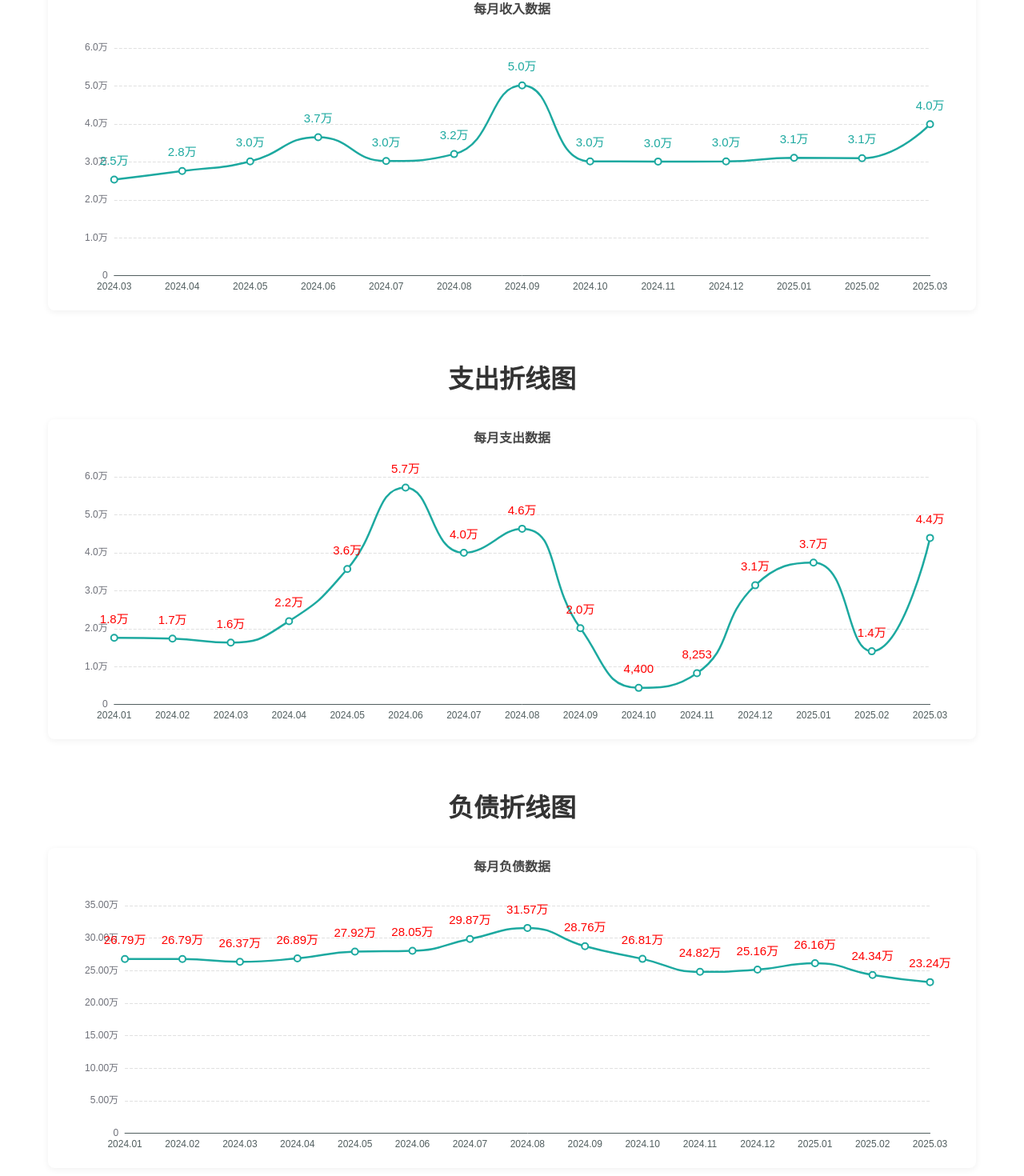
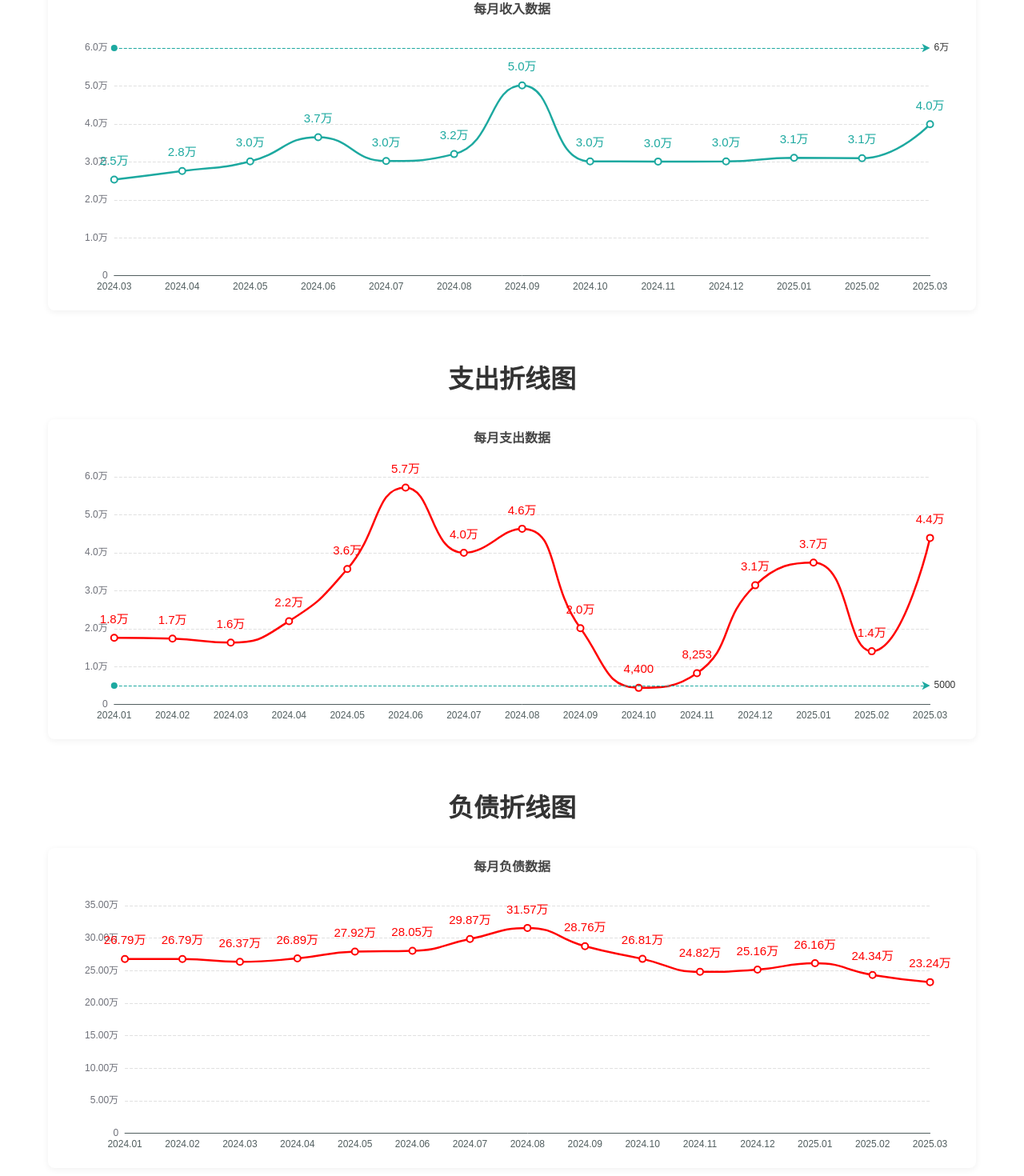
Before and after one commit to yukiyukixing/react-charts, a React app: page / in a window 1280 px wide. Shown: the part 644-2114 px from the top of the page at 80% size. Built offline with nearby package versions, Linux system fonts and the light colour scheme.

Commit message:
feat: 优化

```diff
--- a/src/App.jsx
+++ b/src/App.jsx
@@ -88,6 +88,50 @@ function App() {
 
   const { months, incomeData, expenseData } = combinedData()
 
+  // 添加支出标线配置
+  const expenseMarkLine = {
+    silent: false,
+    symbol: ['circle', 'arrow'], // 起点使用圆圈，终点使用箭头
+    symbolSize: [8, 10], // 设置起点和终点符号的大小
+    lineStyle: {
+      color: '#1DA9A0',
+      type: 'dashed', // 改为虚线
+      width: 1,
+    },
+    label: {
+      formatter: '5000',
+      position: 'end',
+    },
+    data: [
+      {
+        yAxis: 5000,
+        name: '5000',
+      },
+    ],
+  }
+
+  // 添加收入标线配置
+  const incomeMarkLine = {
+    silent: false,
+    symbol: ['circle', 'arrow'], // 起点使用圆圈，终点使用箭头
+    symbolSize: [8, 10], // 设置起点和终点符号的大小
+    lineStyle: {
+      color: '#1DA9A0',
+      type: 'dashed', // 虚线
+      width: 1,
+    },
+    label: {
+      formatter: '6万',
+      position: 'end',
+    },
+    data: [
+      {
+        yAxis: 60000,
+        name: '6万',
+      },
+    ],
+  }
+
   return (
     <>
       <div className="app-container">
@@ -136,6 +180,7 @@ function App() {
               seriesName="收入"
               color="#1DA9A0"
               decimalPlaces={1}
+              markLine={incomeMarkLine}
             />
           </div>
         </div>
@@ -150,9 +195,10 @@ function App() {
               xAxisData={salesDataObjects.map((item) => item.month)}
               seriesData={salesDataObjects.map((item) => item.sales)}
               seriesName="支出"
-              color="#1DA9A0"
+              color="#FF0000"
               labelColor="#FF0000"
               decimalPlaces={1}
+              markLine={expenseMarkLine}
             />
           </div>
         </div>
@@ -168,7 +214,7 @@ function App() {
               xAxisData={debtDataObjects.map((item) => item.month)}
               seriesData={debtDataObjects.map((item) => item.sales)}
               seriesName="负债"
-              color="#1DA9A0"
+              color="#FF0000"
               labelColor="#FF0000"
               decimalPlaces={2}
             />
--- a/src/LineCharts/index.jsx
+++ b/src/LineCharts/index.jsx
@@ -12,6 +12,7 @@ function LineCharts({
   labelColor = null,
   decimalPlaces = 2,
   multiSeries = null, // 新增：多数据系列
+  markLine = null, // 新增：标线配置
 }) {
   const chartRef = useRef(null)
   let chartInstance = null
@@ -125,6 +126,7 @@ function LineCharts({
               color: item.labelColor || item.color,
               distance: 10,
             },
+            markLine: item.showMarkLine && markLine ? markLine : null,
             smooth: true,
             emphasis: {
               scale: 1,
@@ -164,6 +166,7 @@ function LineCharts({
                 color: labelColor || color,
                 distance: 10,
               },
+              markLine: markLine,
               smooth: true,
               triggerLineEvent: false,
               emphasis: {
@@ -215,19 +218,21 @@ function LineCharts({
           if (option.series[index]) {
             option.series[index].data = series.data
             option.series[index].name = series.name
+            option.series[index].markLine = series.showMarkLine && markLine ? markLine : null
           }
         })
       } else {
         // 更新单条线数据
         option.series[0].data = seriesData
         option.series[0].name = seriesName
+        option.series[0].markLine = markLine
       }
 
       option.title[0].text = title
 
       chartInstance.setOption(option)
     }
-  }, [xAxisData, seriesData, seriesName, title, multiSeries])
+  }, [xAxisData, seriesData, seriesName, title, multiSeries, markLine])
 
   return <div className="line-chart-container" ref={chartRef}></div>
 }
@@ -243,6 +248,7 @@ LineCharts.propTypes = {
   decimalPlaces: PropTypes.number,
   multiSeries: PropTypes.array,
   smooth: PropTypes.bool,
+  markLine: PropTypes.object,
 }
 
 export default LineCharts
```
